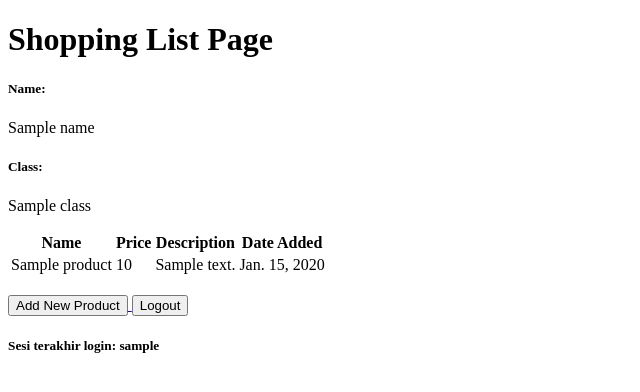
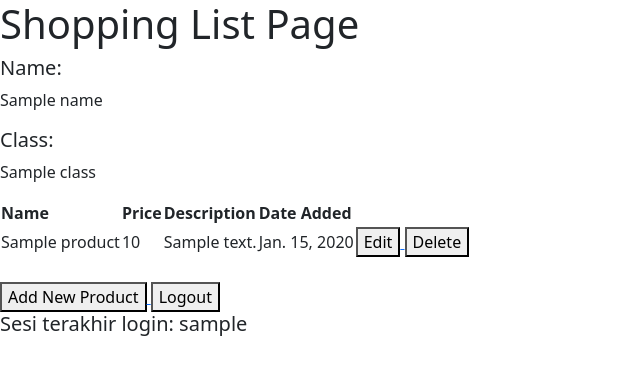
Before and after one commit to aldenluthfi/shopping-list, a Django app: template main/templates/main.html in a window 1280 px wide. Shown: the top 392 px of the page, without its empty margins (0-640 px from the left). Run offline with Django 4.2, Linux system fonts and the light colour scheme; tables that the repository leaves empty hold one stand-in row (values such as "Sample post"); the template is opened without the code that fills it: values that come from a table or form of the project are taken from there, most other values are stand-ins (such as "Sample title", 1, 10 or a date in 2020).

Commit message:
Tutorial 4

```diff
--- a/main/templates/main.html
+++ b/main/templates/main.html
@@ -23,6 +23,18 @@
                 <td>{{product.price}}</td>
                 <td>{{product.description}}</td>
                 <td>{{product.date_added}}</td>
+                <td>
+                    <a href="{% url 'main:edit_product' product.pk %}">
+                        <button>
+                            Edit
+                        </button>
+                    </a>
+                    <a href="{% url 'main:delete_product' product.pk %}">
+                        <button>
+                            Delete
+                        </button>
+                    </a>
+                </td>
             </tr>
         {% endfor %}
     </table>
--- a/main/urls.py
+++ b/main/urls.py
@@ -8,7 +8,9 @@ from main.views import (
     show_json_by_id,
     register,
     login_user,
-    logout_user
+    logout_user,
+    edit_product,
+    delete_product
 )
 
 app_name = 'main'
@@ -22,5 +24,7 @@ urlpatterns = [
     path('json/<int:id>/', show_json_by_id, name='show_json_by_id'),
     path('register/', register, name='register'),
     path('login/', login_user, name='login'),
-    path('logout/', logout_user, name='logout')
+    path('logout/', logout_user, name='logout'),
+    path('edit-product/<int:id>', edit_product, name='edit_product'),
+    path('delete/<int:id>', delete_product, name='delete_product')
 ]
--- a/templates/base.html
+++ b/templates/base.html
@@ -9,6 +9,8 @@
         />
         {% block meta %}
         {% endblock meta %}
+        <link href="https://cdn.jsdelivr.net/npm/bootstrap@5.3.2/dist/css/bootstrap.min.css" rel="stylesheet" integrity="sha384-T3c6CoIi6uLrA9TneNEoa7RxnatzjcDSCmG1MXxSR1GAsXEV/Dwwykc2MPK8M2HN" crossorigin="anonymous">
+        <script src="https://code.jquery.com/jquery-3.6.0.min.js" integrity="sha384-KyZXEAg3QhqLMpG8r+J4jsl5c9zdLKaUk5Ae5f5b1bw6AUn5f5v8FZJoMxm6f5cH1" crossorigin="anonymous"></script>
     </head>
 
     <body>
```
Also changed, not shown: main/templates/edit_product.html (added, +22 -0 lines), main/views.py (+23 -0 lines).
